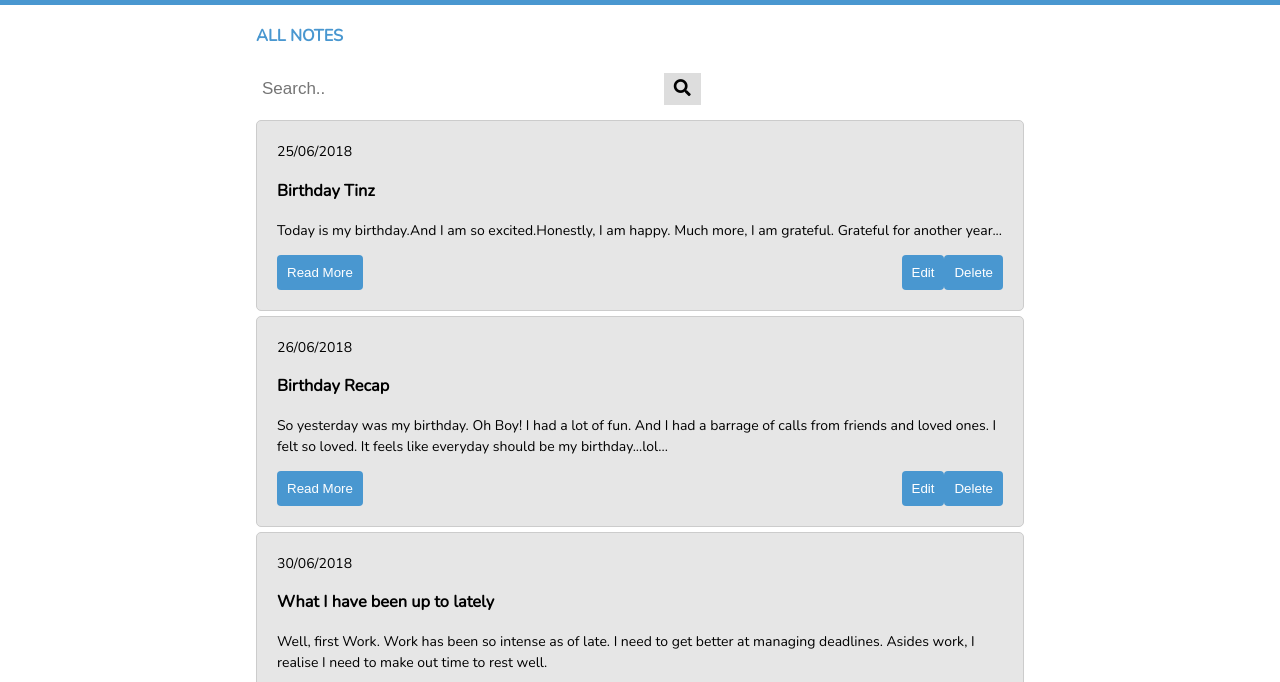
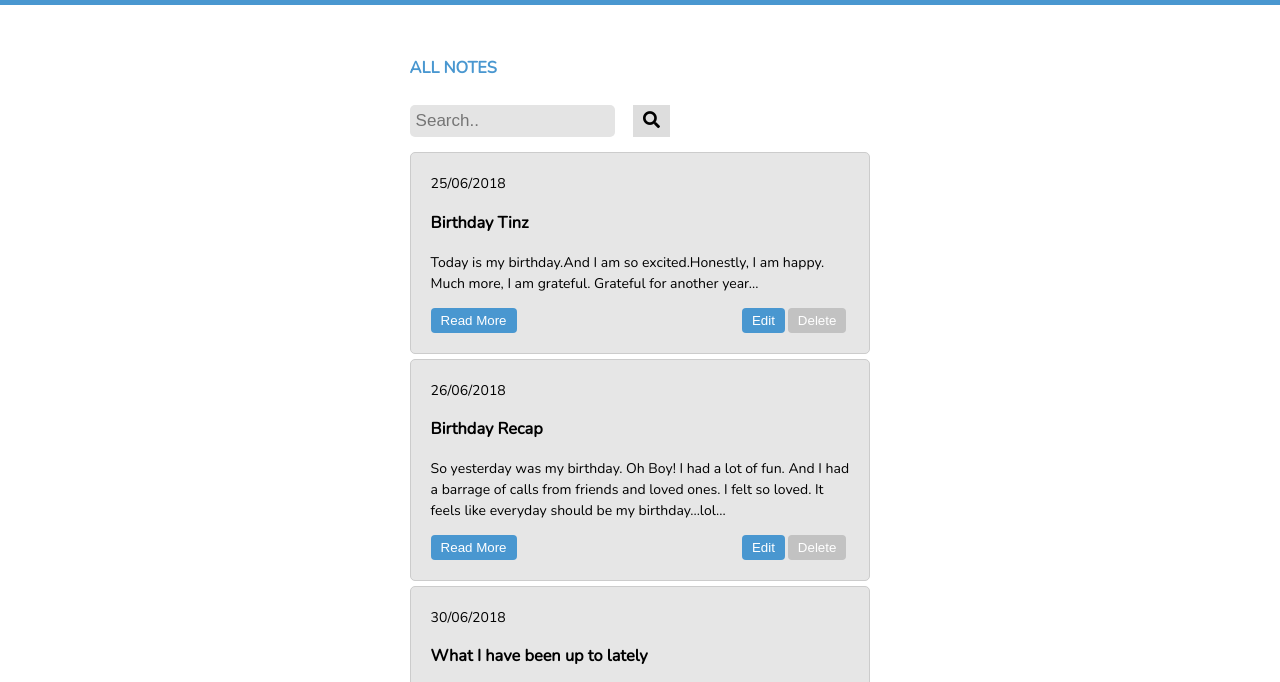
Before and after one commit to Sammuel09/myDiary, a website: page UI/allEntries.html in a window 1280 px wide. Shown: the part 55-737 px from the top of the page. Drawn offline with nearby package versions, Linux system fonts and the light colour scheme.

Commit message:
[#159352066] Edited the css file to update the entries views

```diff
--- a/UI/css/style.css
+++ b/UI/css/style.css
@@ -29,7 +29,7 @@ ul{
 }
 
 .button_1 {
-	height: 35px;
+	height: 25px;
 	padding-left: 10px;
 	padding-right: 10px;
 	background: #4997D0;
@@ -43,7 +43,7 @@ ul{
 }
 
 .button_2 {
-	height: 35px;
+	height: 25px;
 	padding-left: 10px;
 	padding-right: 10px;
 	background: #4997D0;
@@ -59,7 +59,7 @@ ul{
 }
 
 .button_3 {
-	height: 35px;
+	height: 25px;
 	padding-left: 10px;
 	padding-right: 10px;
 	margin-bottom: 10px;
@@ -297,6 +297,8 @@ select {
 }
 
 
+
+
 /* allentries */
 ul#entries li{
 	list-style: none;
@@ -312,12 +314,18 @@ ul#entries li:last-child {
 	margin-bottom: 20px;
 }
 
+.allentry {
+	width:60%;
+	margin:30px auto;
+	/*background: #e4e4e4;*/
+	border-radius: 5px;
+	border: 2px solid #fff;
+}
 
 
-
-/*.search-container{
-	float: right;
-}*/
+.search-container{
+	display: inline;
+}
 
 .search-input{
 	width: 70%;
@@ -325,6 +333,7 @@ ul#entries li:last-child {
   	margin-top: 8px;
   	font-size: 17px;
   	border: none;
+  	background-color: #e4e4e4;
 }
 
 .search-container button {
@@ -347,14 +356,20 @@ ul#entries li:last-child {
 	float: right;
 }
 
+.next-button {
+	float: right;
+}
+
 .delete-button{
 	float: right;
-	background: #4997D0;
+	background: #c2c2c2;
+	margin-left: 3px;
+	margin-right: 3px;
 }
 
 .delete-button:hover{
 	background: #ff0800;
-
+}
 
 /* media queries */
 
```
